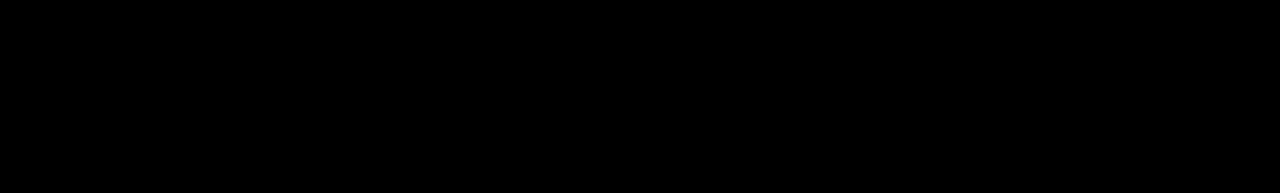
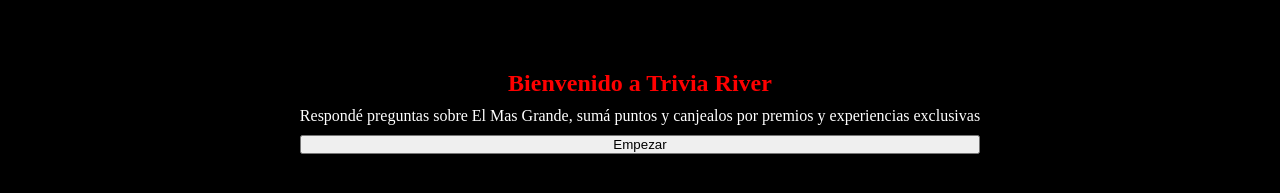
Before and after one commit to alejoevilches/triviariver, a React (Vite) app: page / in a window 1280 px wide. Shown: the part 363-556 px from the top of the page. Built offline with nearby package versions, Linux system fonts and the light colour scheme.

Commit message:
start questions component

```diff
--- a/public/data.json
+++ b/public/data.json
@@ -1,5 +1,4 @@
-{
-  "preguntas": [
+[
     {
       "id": 0,
       "question": "¿Cuál es el año de fundación del Club Atlético River Plate?",
@@ -306,5 +305,4 @@
       "options": ["Hector Veira", "Reinaldo Merlo", "Antonio Alzamendi", "Nestor Gorosito"],
       "answerIndex": 0
     }
-  ]
-}
+]
--- /dev/null
+++ b/src/App.css
@@ -0,0 +1,8 @@
+.container{
+  display:flex;
+  color:white;
+  align-items: center;
+  justify-content: center;
+  height:80vh;
+  text-align: center;
+}
--- a/src/App.jsx
+++ b/src/App.jsx
@@ -1,9 +1,19 @@
 import { Navbar } from './components/Navbar'
+import { Start } from './components/Start'
+import './App.css'
+import { useQuestionsStore } from './store/useQuestionsStore'
+import { useEffect } from 'react'
 
 function App () {
+  const questions = useQuestionsStore(state => state.questions)
   return (
-    <Navbar />
-
+    <main>
+      <Navbar />
+      <div className='container'>
+        {questions.length === 0 && <Start />}
+        {questions.length > 0 && <h1>Estas son las preguntas</h1>}
+      </div>
+    </main>
   )
 }
 
--- a/src/components/Start.css
+++ b/src/components/Start.css
@@ -0,0 +1,9 @@
+.start-section{
+  display:flex;
+  flex-direction: column;
+  gap:10px;
+}
+
+.start-section h1{
+  color:red;
+}
--- a/src/components/Start.jsx
+++ b/src/components/Start.jsx
@@ -1,10 +1,18 @@
 import './Start.css'
+import { useQuestionsStore } from '../store/useQuestionsStore'
 
 export function Start () {
+  const fetchQuestions = useQuestionsStore(state => state.fetchQuestions)
+  const handleStartButton = () => {
+    fetchQuestions(3)
+  }
   return (
-    <section>
+    <section className='start-section'>
       <h1>Bienvenido a Trivia River</h1>
       <p>Respondé preguntas sobre El Mas Grande, sumá puntos y canjealos por premios y experiencias exclusivas</p>
+      <button onClick={handleStartButton}>
+        Empezar
+      </button>
     </section>
   )
 }
--- a/src/index.css
+++ b/src/index.css
@@ -3,6 +3,15 @@
   margin:0;
 }
 
+@font-face {
+  font-family: "Poppins Font";
+  src: url("../public/fonts/Poppins-SemiBold.ttf");
+}
+
+:root{
+  --titles-font:"Poppins Font"
+}
+
 body{
   background-color: black;
 }
--- a/src/store/useQuestionsStore.js
+++ b/src/store/useQuestionsStore.js
@@ -1,14 +1,14 @@
 import { create } from 'zustand'
-import { persist } from 'zustand/middleware'
 
-export const useQuestionsStore = create(persist((set) => {
+export const useQuestionsStore = create((set) => {
   const questions = []
   const currentQuestion = 0
 
   const fetchQuestions = async (limit) => {
     const res = await fetch('public/data.json')
     const data = await res.json()
-    const questions = data.sort(() => Math.random() - 0.5).slice(0, limit)
+    const shuffledData = data.sort(() => Math.random() - 0.5)
+    const questions = shuffledData.slice(0, limit)
     set({ questions })
   }
 
@@ -28,5 +28,15 @@
     })
   }
 
-  return { questions, fetchQuestions, currentQuestion, selectAnswer }
-}))
+  const nextQuestion = () => {
+    set((state) => {
+      const { currentQuestion, questions } = state
+      const nextQuestion = currentQuestion + 1
+      if (nextQuestion < questions.length) {
+        return { currentQuestion: nextQuestion }
+      }
+    })
+  }
+
+  return { questions, fetchQuestions, currentQuestion, selectAnswer, nextQuestion }
+})
```
Also changed, not shown: public/fonts/Poppins-SemiBold.ttf (added), src/components/Question.css (added), src/components/Question.jsx (added).
